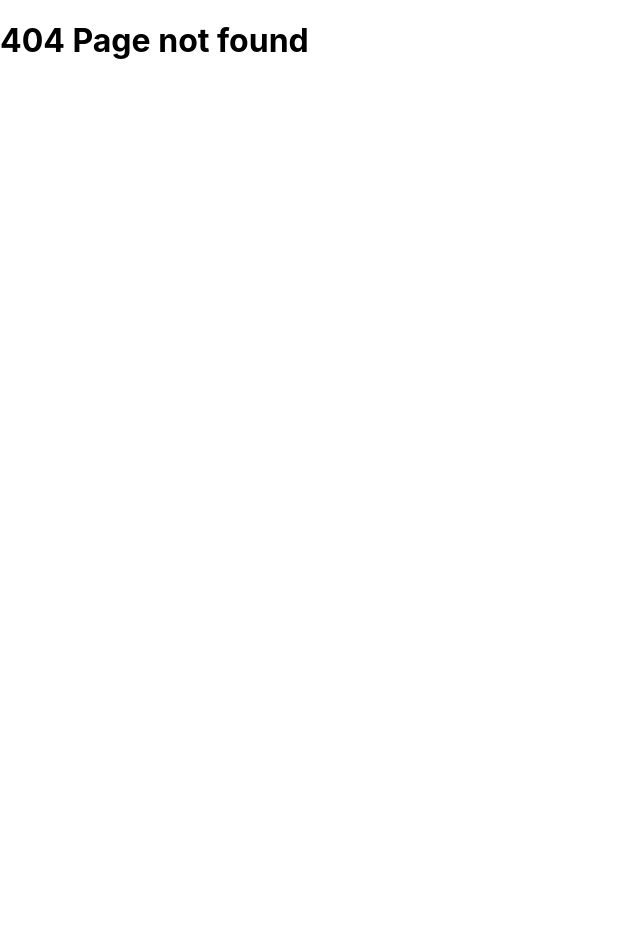
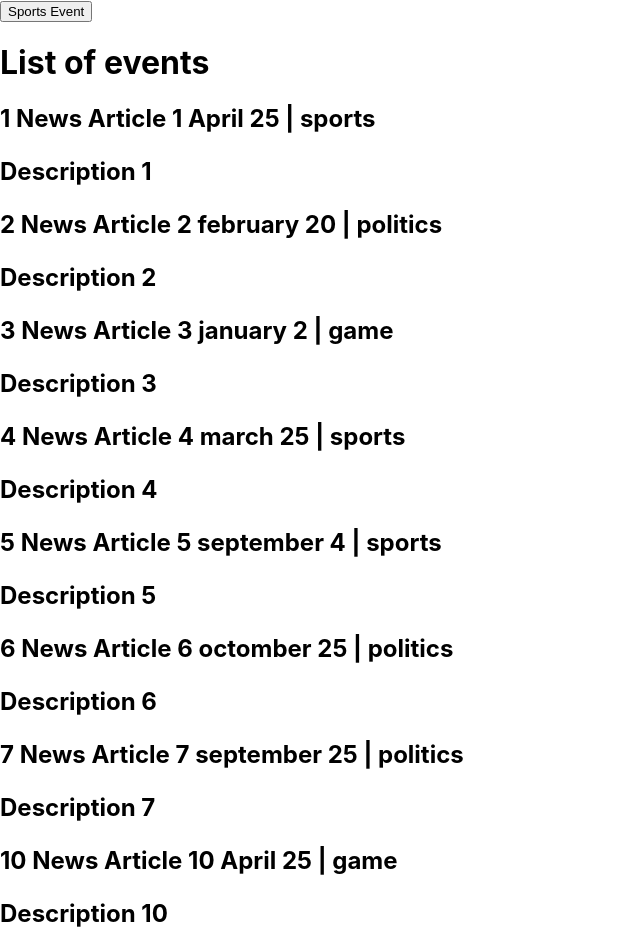
Before and after one commit to SalehMajeed/Course--Next.js-Tutorial-for-Beginners, a Next.js app: page /events in a window 1280 px wide. Before the commit this address had no page. Shown: the top 950 px of the page, without its empty margins (0-640 px from the left). Before the commit the page ends 800 px from the top, so only its background shows below. Built offline with nearby package versions, Linux system fonts and the light colour scheme; data requests are answered from the project's data file.

Commit message:
client+server side rendering

```diff
--- a/db.json
+++ b/db.json
@@ -10,19 +10,71 @@
       "id": 1,
       "title": "News Article 1",
       "description": "Description 1",
-      "category": "sports"
+      "category": "sports",
+      "date": "April 25"
     },
     {
       "id": 2,
       "title": "News Article 2",
       "description": "Description 2",
-      "category": "politics"
+      "category": "politics",
+      "date": "february 20"
     },
     {
       "id": 3,
       "title": "News Article 3",
       "description": "Description 3",
-      "category": "sports"
+      "category": "game",
+      "date": "january 2"
+    },
+    {
+      "id": 4,
+      "title": "News Article 4",
+      "description": "Description 4",
+      "category": "sports",
+      "date": "march 25"
+    },
+    {
+      "id": 5,
+      "title": "News Article 5",
+      "description": "Description 5",
+      "category": "sports",
+      "date": "september 4"
+    },
+    {
+      "id": 6,
+      "title": "News Article 6",
+      "description": "Description 6",
+      "category": "politics",
+      "date": "octomber 25"
+    },
+    {
+      "id": 7,
+      "title": "News Article 7",
+      "description": "Description 7",
+      "category": "politics",
+      "date": "september 25"
+    },
+    {
+      "id": 10,
+      "title": "News Article 10",
+      "description": "Description 10",
+      "category": "game",
+      "date": "April 25"
+    },
+    {
+      "id": 8,
+      "title": "News Article 8",
+      "description": "Description 8",
+      "category": "game",
+      "date": "April 25"
+    },
+    {
+      "id": 9,
+      "title": "News Article 9",
+      "description": "Description 9",
+      "category": "game",
+      "date": "April 25"
     }
   ]
 }
--- /dev/null
+++ b/pages/events.js
@@ -0,0 +1,45 @@
+import { useState } from "react";
+import { useRouter } from "next/router";
+
+function EventList({ eventList }) {
+  const [events, setEvents] = useState(eventList);
+  const router = useRouter();
+  const fetchSportsEvent = async () => {
+    const res = await fetch("http://localhost:3004/news?category=sports");
+    const data = await res.json();
+    setEvents(data);
+    router.push("/event?category=sports", undefined, { shallow: true });
+  };
+  return (
+    <>
+      <button onClick={fetchSportsEvent}>Sports Event</button>
+      <h1>List of events</h1>
+      {events.map((eachEvent) => {
+        return (
+          <div key={eachEvent.id}>
+            <h2>
+              {eachEvent.id} {eachEvent.title} {eachEvent.date} |{" "}
+              {eachEvent.category}
+              <p>{eachEvent.description}</p>
+            </h2>
+          </div>
+        );
+      })}
+    </>
+  );
+}
+
+export default EventList;
+
+export async function getServerSideProps(context) {
+  const { query } = context;
+  const { category } = query;
+  const queryString = category ? "category=sports" : "";
+  const res = await fetch(`http://localhost:3004/news?${queryString}`);
+  const data = await res.json();
+  return {
+    props: {
+      eventList: data,
+    },
+  };
+}
```
